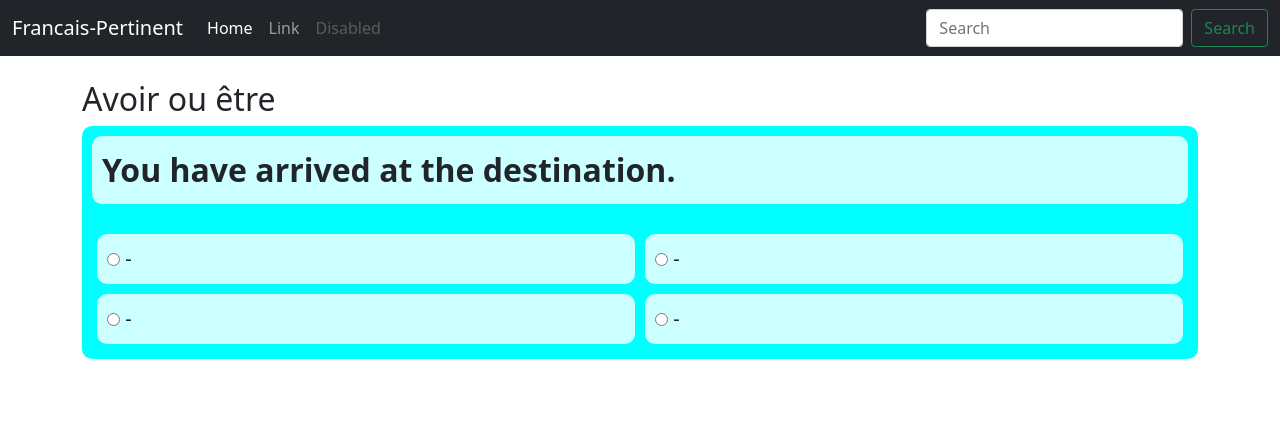
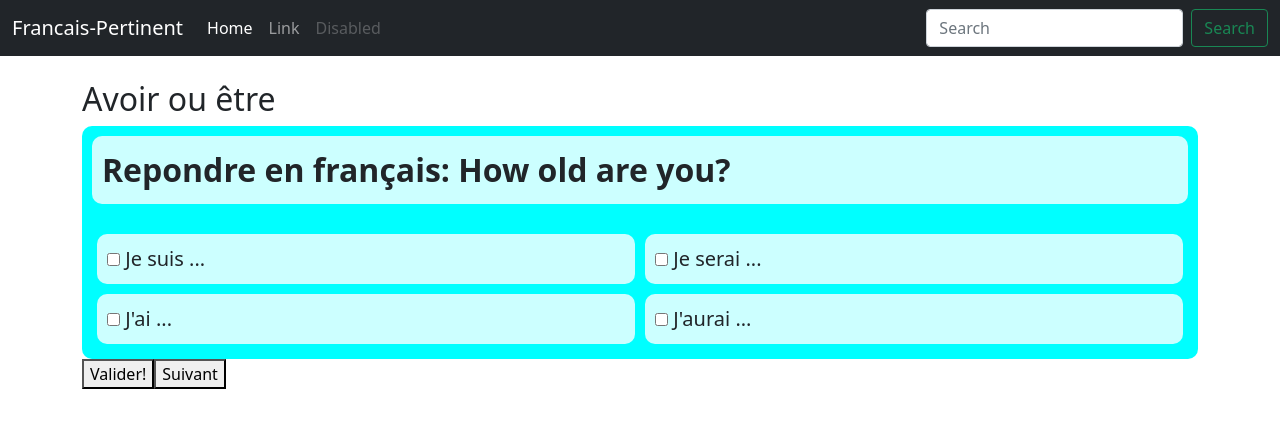
Before and after one commit to stho32/Francais-Pertinent, an Angular app: page / in a window 1280 px wide. Shown: the top 428 px of the page. Built offline with nearby package versions, Linux system fonts and the light colour scheme.

Commit message:
on peut valider le premier reponse maintenant

```diff
--- a/src/app/app.component.html
+++ b/src/app/app.component.html
@@ -26,4 +26,10 @@
 
   <main class="container">
     <app-question-mot [question]="question"></app-question-mot>
+    <button (click)="valider()">
+      Valider!
+    </button>
+    <button (click)="prochaineQuestion()">
+      Suivant
+    </button>
   </main>
--- a/src/app/app.component.ts
+++ b/src/app/app.component.ts
@@ -9,6 +9,15 @@ import { Question, Reponse, questions } from './des-questions';
 export class AppComponent {
   title = 'Francais-Pertinent';
   questions = questions;
-  currentQuestion = 1;
+  currentQuestion = 0;
   question = questions[this.currentQuestion];
+
+  prochaineQuestion() {
+    this.currentQuestion += 1;
+    this.question = questions[this.currentQuestion];
+  }
+
+  valider() {
+    alert(this.question.reponses[0].selectionne);
+  }
 }
--- a/src/app/app.module.ts
+++ b/src/app/app.module.ts
@@ -3,11 +3,13 @@ import { BrowserModule } from '@angular/platform-browser';
 
 import { AppComponent } from './app.component';
 import { QuestionMotComponent } from './question-mot/question-mot.component';
+import { QuestionReponseComponent } from './question-reponse/question-reponse.component';
 
 @NgModule({
   declarations: [
     AppComponent,
-    QuestionMotComponent
+    QuestionMotComponent,
+    QuestionReponseComponent
   ],
   imports: [
     BrowserModule
--- a/src/app/des-questions.ts
+++ b/src/app/des-questions.ts
@@ -2,6 +2,7 @@ export interface Reponse {
     id: number;
     text: string;
     correct: boolean;
+    selectionne: boolean;
 }
 
 export interface Question {
@@ -17,10 +18,10 @@ export interface Question {
         theme: "Avoir ou être",
         question: "Repondre en français: How old are you?",
         reponses: [
-            {id: 1, text: "Je suis ...", correct: false},
-            {id: 2, text: "Je serai ...", correct: false},
-            {id: 3, text: "J'ai ...", correct: true},
-            {id: 4, text: "J'aurai ...", correct: false}
+            {id: 1, text: "Je suis ...", correct: false, selectionne:false},
+            {id: 2, text: "Je serai ...", correct: false, selectionne:false},
+            {id: 3, text: "J'ai ...", correct: true, selectionne:false},
+            {id: 4, text: "J'aurai ...", correct: false, selectionne:false}
         ]
     },
     {
@@ -28,10 +29,10 @@ export interface Question {
         theme: "Avoir ou être",
         question: "You have arrived at the destination.",
         reponses: [
-            {id: 1, text: "Vous avez arrivé à destination.", correct: false},
-            {id: 2, text: "Tu as arrivé à destination.", correct: false},
-            {id: 3, text: "Vous etes arrivé à destination.", correct: true},
-            {id: 4, text: "Vous n'avez pas arrivé à destination.", correct: false}
+            {id: 1, text: "Vous avez arrivé à destination.", correct: false, selectionne:false},
+            {id: 2, text: "Tu as arrivé à destination.", correct: false, selectionne:false},
+            {id: 3, text: "Vous etes arrivé à destination.", correct: true, selectionne:false},
+            {id: 4, text: "Vous n'avez pas arrivé à destination.", correct: false, selectionne:false}
         ]
     },
     {
@@ -39,8 +40,8 @@ export interface Question {
         theme: "Avoir ou être",
         question: "'I went' in french is ...",
         reponses: [
-            {id: 1, text: "J'ai allé.", correct: false},
-            {id: 2, text: "Je suis allé.", correct: true}
+            {id: 1, text: "J'ai allé.", correct: false, selectionne:false},
+            {id: 2, text: "Je suis allé.", correct: true, selectionne:false}
         ]
     }
   ];
--- a/src/app/question-mot/question-mot.component.html
+++ b/src/app/question-mot/question-mot.component.html
@@ -6,21 +6,8 @@
     </div>
 
     <div class="question_choix-reponse-bloc">
-        <div class="question_choix-reponse">
-            <input type="radio" name="reponse" value="1">
-            -
-        </div>
-        <div class="question_choix-reponse">
-            <input type="radio" name="reponse" value="2">
-            -
-        </div>
-        <div class="question_choix-reponse">
-            <input type="radio" name="reponse" value="3">
-            -
-        </div>
-        <div class="question_choix-reponse">
-            <input type="radio" name="reponse" value="4">
-            -
+        <div *ngFor="let reponse of question.reponses">
+            <app-question-reponse [reponse]="reponse"></app-question-reponse>
         </div>
     </div>
 </div>
--- /dev/null
+++ b/src/app/question-reponse/question-reponse.component.css
@@ -0,0 +1,7 @@
+.question_choix-reponse {
+    background-color: #ccffff;
+    padding: 10px;
+    border-radius: 10px;
+    margin: 5px;
+    font-size: 1.25em;
+}
--- /dev/null
+++ b/src/app/question-reponse/question-reponse.component.html
@@ -0,0 +1,5 @@
+<div class="question_choix-reponse">
+    <input type="checkbox" id="rpchk" [checked]="reponse.selectionne"
+    (change)="reponse.selectionne = !reponse.selectionne" />
+    {{ reponse.text }}
+</div>
--- /dev/null
+++ b/src/app/question-reponse/question-reponse.component.ts
@@ -0,0 +1,21 @@
+import { Input } from '@angular/core';
+import { Component, OnInit } from '@angular/core';
+import { Reponse } from '../des-questions';
+
+@Component({
+  selector: 'app-question-reponse',
+  templateUrl: './question-reponse.component.html',
+  styleUrls: ['./question-reponse.component.css']
+})
+export class QuestionReponseComponent implements OnInit {
+  @Input() reponse!: Reponse;
+
+  constructor() { }
+
+  ngOnInit(): void {
+  }
+
+  onSelectionChanged(newValue : boolean) {
+    this.reponse.selectionne = newValue;
+  }
+}
```
Also changed, not shown: 1 other file (tests, documents, lock files or other folders).
